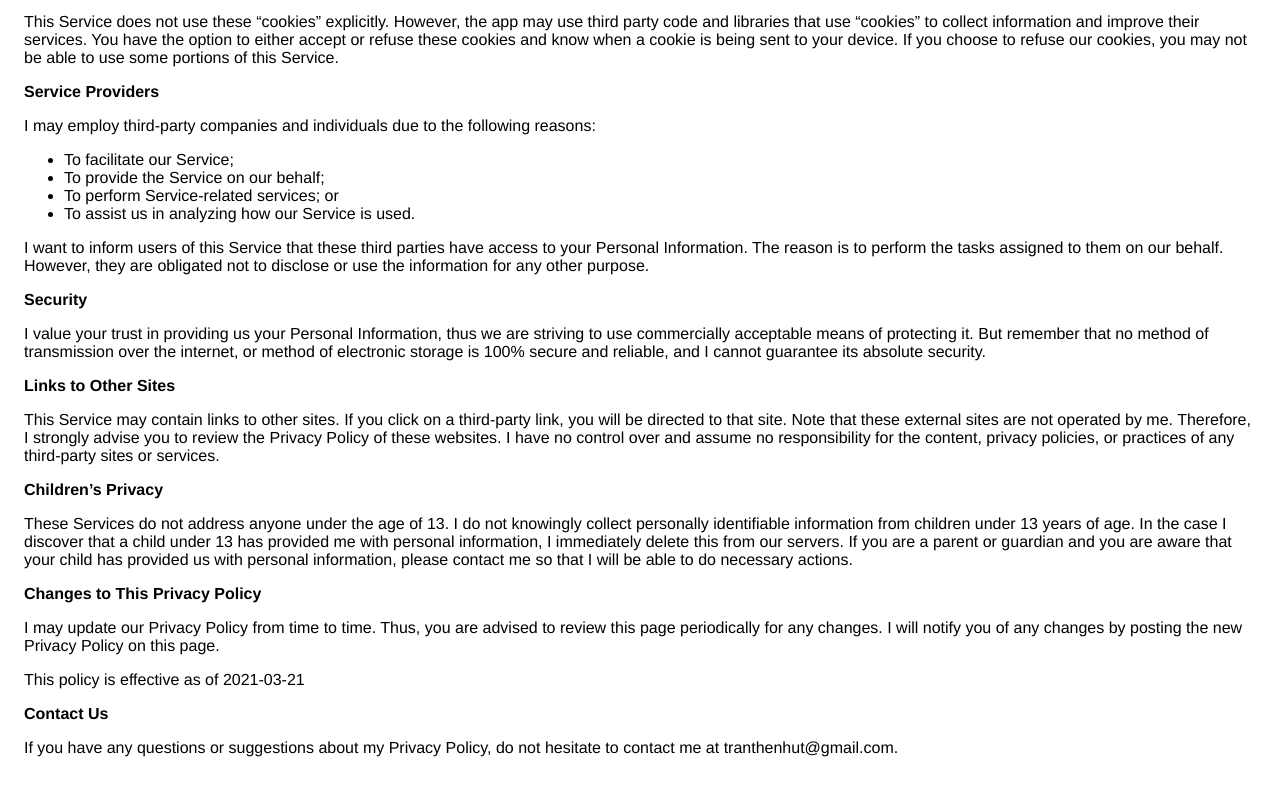
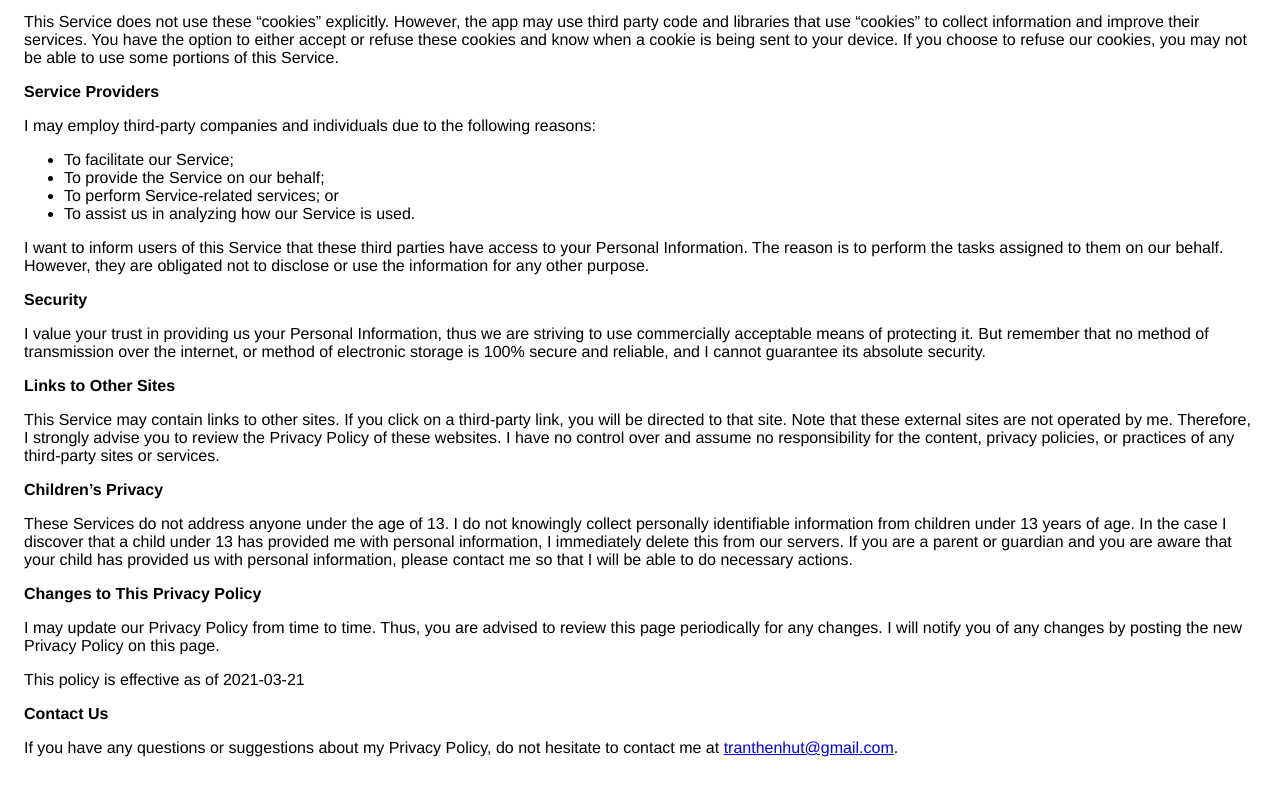
Before and after one commit to andynhuttran/colenhuttran.github.io, a plain HTML site: page policy.html in a window 1280 px wide. Shown: the part 667-1462 px from the top of the page. Drawn offline with Linux system fonts and the light colour scheme.

Commit message:
Update policy.html

```diff
--- a/policy.html
+++ b/policy.html
@@ -103,6 +103,6 @@
                   this page.
                 </p> <p>This policy is effective as of 2021-03-21</p> <p><strong>Contact Us</strong></p> <p>
                   If you have any questions or suggestions about my
-                  Privacy Policy, do not hesitate to contact me at tranthenhut@gmail.com.
+                  Privacy Policy, do not hesitate to contact me at <a href="mailto:tranthenhut@gmail.com">tranthenhut@gmail.com</a>.
     </body>
     </html>
```
